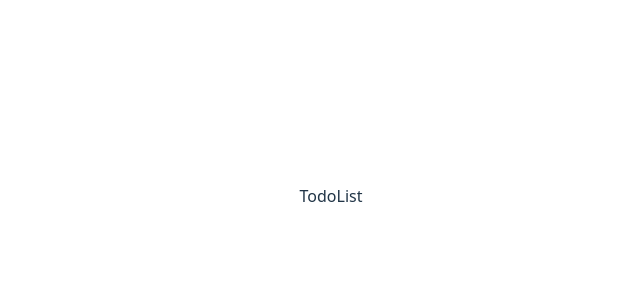
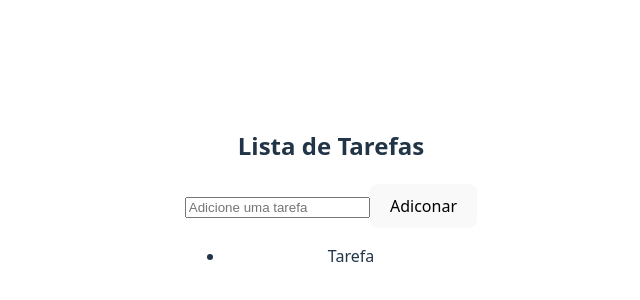
Before and after one commit to joelsonlins/avanti-innovation-class-2025, a React (Vite) app in the folder REACT/2_todolist/: page / in a window 1280 px wide. Shown: the part 204-504 px from the top of the page, without its empty margins (309-949 px from the left). Built offline with nearby package versions, Linux system fonts and the light colour scheme.

Commit message:
Reat - Aula 19 - Projeto todolist - estrutura

```diff
--- a/REACT/2_todolist/src/assets/components/TodoList.jsx
+++ b/REACT/2_todolist/src/assets/components/TodoList.jsx
@@ -3,7 +3,23 @@
 
 function TodoList() {
   return (
-    <div>TodoList</div>
+    <div className={styles.container}>
+      <h2 className={styles.title}>Lista de Tarefas</h2>
+      <div className={styles.inputContaienr}>
+        <input
+          type="text"
+          placeholder='Adicione uma tarefa'
+          className={styles.input}
+        />
+        <button className={styles.button}>Adiconar</button>
+
+      </div>
+      <ul className={styles.taskList}>
+        <li className={styles.taskItem}>Tarefa</li>
+
+      </ul>
+
+    </div>
   )
 }
 
```
